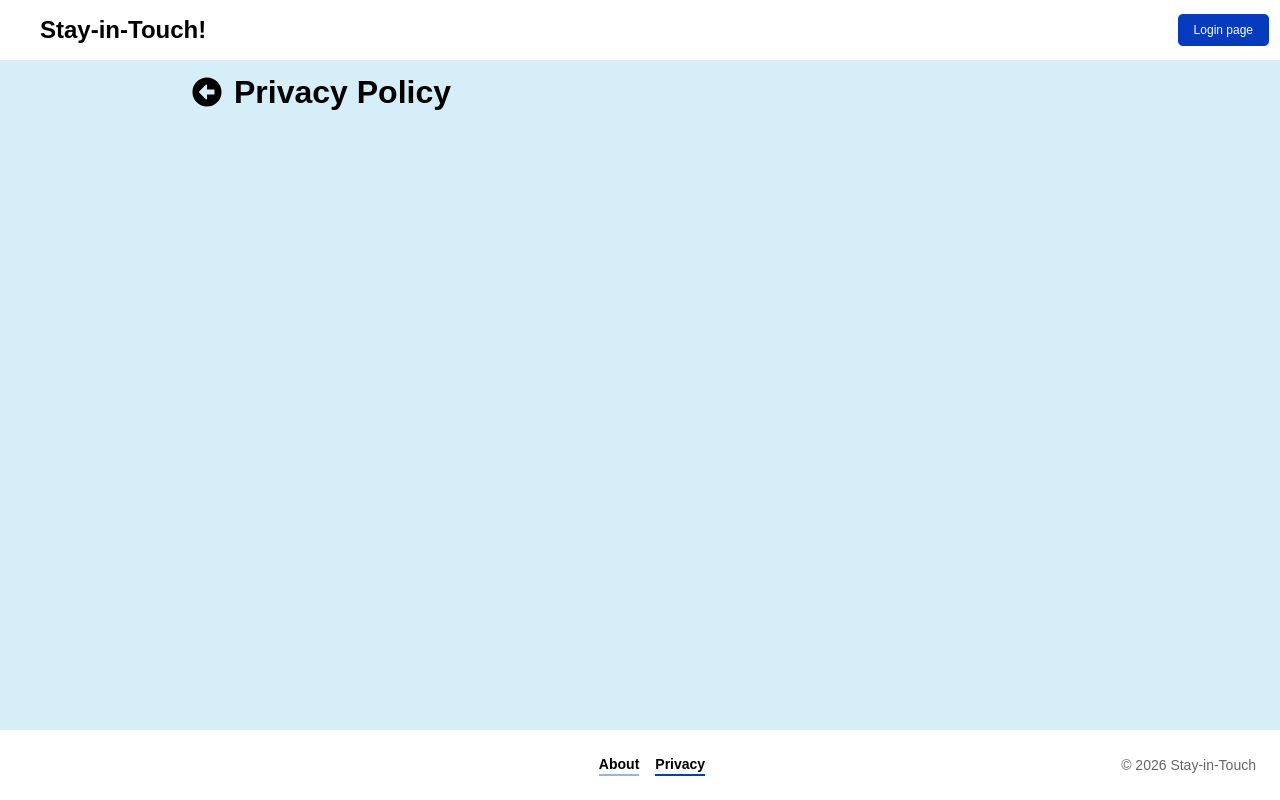
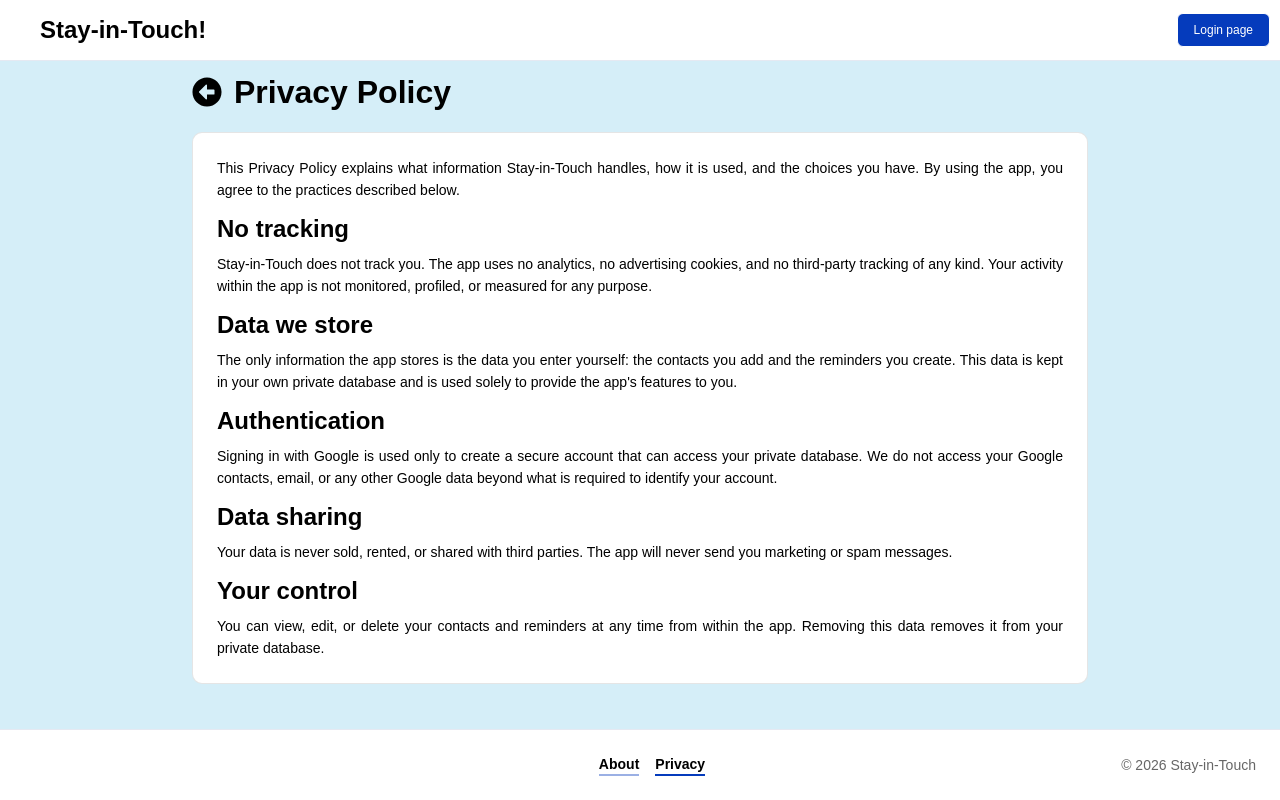
Before and after one commit to idomand/stayInTouch, a Next.js app: page /privacy in a window 1280 px wide. Built offline with nearby package versions, Linux system fonts and the light colour scheme; no server answers.

Commit message:
feat: update Privacy Policy page with detailed information on data handling and user control

```diff
--- a/pages/login/index.tsx
+++ b/pages/login/index.tsx
@@ -15,35 +15,22 @@ export default function Login() {
   }, [currentUser, router]);
 
   return (
-    <section className="flex flex-col justify-between m-5 sm:flex-row sm:m-10">
-      <div className="flex flex-col rounded-[10px] p-6 bg-white m-3.5 h-auto sm:m-6 sm:h-[60vh] w-auto sm:w-[60vw]">
-        <P2>Welcome Back !!!!</P2>
-        <H1>Login to your account</H1>
+    <section className="flex items-center justify-center min-h-[80vh] px-4">
+      <div className="flex flex-col items-center text-center gap-6 w-full max-w-sm rounded-2xl bg-white p-8 shadow-lg border border-black/5">
+        <div className="flex flex-col items-center gap-2">
+          <H1>Welcome back</H1>
+          <P2 extraClasses="text-grey3">
+            Sign in to manage your reminders and stay in touch with the people
+            you care about.
+          </P2>
+        </div>
         <Button
-          extraClasses="bg-slate-600 hover:text-slate-600 font-bold text-xl
-"
+          extraClasses="w-full gap-3 bg-white text-black border border-grey1 py-2.5 px-4 text-base font-semibold hover:bg-grey1 hover:text-black"
           buttonText="Sign in with Google"
           onClick={loginWithGoogle}
         >
-          <img src="/Google-logo.png" className="h-4 m-2.5" />
+          <img src="/Google-logo.png" alt="" className="h-5 w-5" />
         </Button>
-      </div>
-      <div className="flex flex-col rounded-[10px] p-6 bg-white m-3.5 h-auto sm:m-6 sm:h-[60vh]">
-        <H1>About the App</H1>
-        <P2 extraClasses="leading-5 mt-1.5 capitalize">
-          Sign in to your Google Account to create a secure user that can access
-          Google Cloud database.
-        </P2>
-        <P2 extraClasses="leading-5 mt-1.5 capitalize">
-          Inside, you will be able to create personal reminders for talking to
-          friends and family. The About section of the app contains detailed
-          information about using the app, as well as a live demonstration.
-        </P2>
-        <P2 extraClasses="leading-5 mt-1.5 capitalize">
-          The app does not save or use any personal data, except to interact
-          with the private database. The app would never send you spam emails or
-          pass any information on to third parties.
-        </P2>
       </div>
     </section>
   );
--- a/pages/privacy/index.tsx
+++ b/pages/privacy/index.tsx
@@ -1,9 +1,64 @@
+import { H2, P3 } from "@/Components/ui/Text";
 import PageHeader from "@/Components/ui/PageHeader";
 
 export default function Privacy() {
   return (
     <section className="flex items-center flex-col justify-center relative w-[70%] mx-auto">
       <PageHeader title="Privacy Policy" />
+      <div className="bg-white m-2 rounded-[10px] border border-black/10 p-6 text-justify w-full flex flex-col gap-3">
+        <P3 extraClasses="normal-case">
+          This Privacy Policy explains what information Stay-in-Touch handles,
+          how it is used, and the choices you have. By using the app, you agree
+          to the practices described below.
+        </P3>
+
+        <div className="flex flex-col gap-2">
+          <H2>No tracking</H2>
+          <P3 extraClasses="normal-case">
+            Stay-in-Touch does not track you. The app uses no analytics, no
+            advertising cookies, and no third-party tracking of any kind. Your
+            activity within the app is not monitored, profiled, or measured for
+            any purpose.
+          </P3>
+        </div>
+
+        <div className="flex flex-col gap-2">
+          <H2>Data we store</H2>
+          <P3 extraClasses="normal-case">
+            The only information the app stores is the data you enter yourself:
+            the contacts you add and the reminders you create. This data is kept
+            in your own private database and is used solely to provide the
+            app&apos;s features to you.
+          </P3>
+        </div>
+
+        <div className="flex flex-col gap-2">
+          <H2>Authentication</H2>
+          <P3 extraClasses="normal-case">
+            Signing in with Google is used only to create a secure account that
+            can access your private database. We do not access your Google
+            contacts, email, or any other Google data beyond what is required to
+            identify your account.
+          </P3>
+        </div>
+
+        <div className="flex flex-col gap-2">
+          <H2>Data sharing</H2>
+          <P3 extraClasses="normal-case">
+            Your data is never sold, rented, or shared with third parties. The
+            app will never send you marketing or spam messages.
+          </P3>
+        </div>
+
+        <div className="flex flex-col gap-2">
+          <H2>Your control</H2>
+          <P3 extraClasses="normal-case">
+            You can view, edit, or delete your contacts and reminders at any
+            time from within the app. Removing this data removes it from your
+            private database.
+          </P3>
+        </div>
+      </div>
     </section>
   );
 }
```
